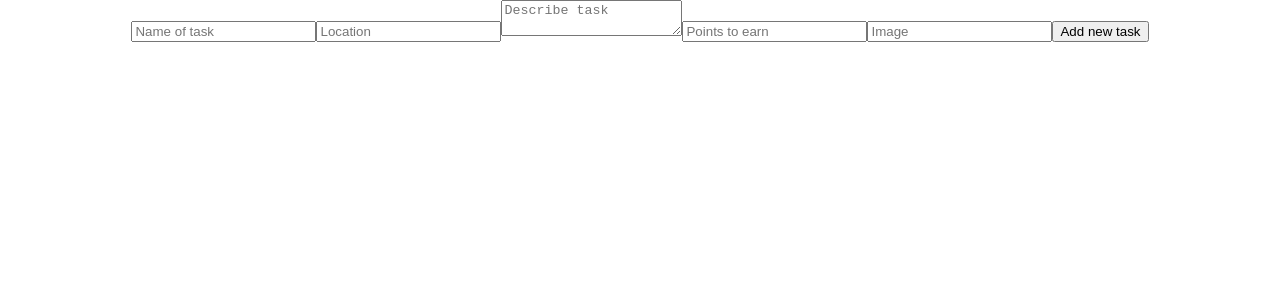
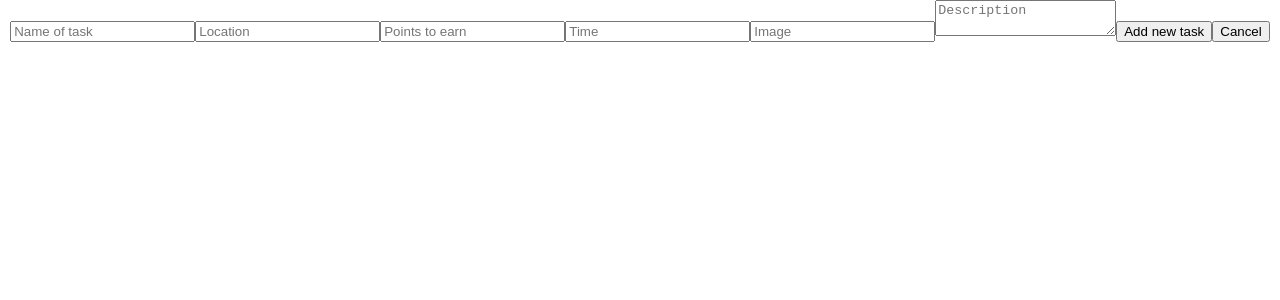
Before and after one commit to Hackbit/reactriot2019-lambdarioteers, a React (Create React App) app: page /task-form in a window 1280 px wide. Shown: the top 300 px of the page. Built offline with nearby package versions, Linux system fonts and the light colour scheme.

Commit message:
integrate changes from master

```diff
--- a/src/components/TaskForm.js
+++ b/src/components/TaskForm.js
@@ -3,7 +3,7 @@ import { Form, Field, withFormik } from "formik";
 import * as Yup from "yup";
 import { connect } from "react-redux";
 
-import { addTask } from "../actions/taskActions";
+import { addTask, updateTask, cancel } from "../actions/taskActions";
 
 const TaskForm = ({
   status,
@@ -11,18 +11,34 @@ const TaskForm = ({
   touched,
   isSubmitting,
   addTask,
-  history
+  history,
+  updateTask,
+  isUpdating,
+  cancel,
+  id
 }) => {
   useEffect(() => {
     if (status) {
-      const newTask = {
-        id: Date.now(),
-        ...status
-      };
-      addTask(newTask);
+      if (isUpdating) {
+        updateTask({
+          id,
+          ...status
+        });
+      } else {
+        const newTask = {
+          id: Date.now(),
+          ...status
+        };
+        addTask(newTask);
+      }
       history.push("/task-view");
     }
-  }, [status, addTask, history]);
+  }, [status, addTask, history, id, isUpdating, isSubmitting, updateTask]);
+
+  const cancelBtn = () => {
+    cancel();
+    history.goBack();
+  };
 
   return (
     <Form>
@@ -39,19 +55,23 @@ const TaskForm = ({
         placeholder="Location"
       />
       <Field
-        component="textarea"
-        name="description"
-        type="text"
-        placeholder="Describe task"
-      />
-      <Field
         component="input"
         name="pointsToEarn"
         type="number"
         placeholder="Points to earn"
       />
+      <Field component="input" name="time" type="text" placeholder="Time" />
       <Field component="input" name="img" type="text" placeholder="Image" />
-      <button disabled={isSubmitting}>Add new task</button>
+      <Field
+        component="textarea"
+        name="description"
+        type="text"
+        placeholder="Description"
+      />
+      <button type="submit" disabled={isSubmitting}>
+        {isUpdating ? "Updating" : "Add new task"}
+      </button>
+      <button onClick={cancelBtn}>Cancel</button>
     </Form>
   );
 };
@@ -71,7 +91,8 @@ const TaskFormWithFormik = withFormik({
     time: Yup.string(),
     locationInput: Yup.string(),
     pointsToEarn: Yup.number(),
-    img: Yup.string()
+    img: Yup.string(),
+    description: Yup.string()
   }),
   handleSubmit(values, { setStatus }) {
     setStatus(values);
@@ -80,5 +101,5 @@ const TaskFormWithFormik = withFormik({
 
 export default connect(
   null,
-  { addTask }
+  { addTask, updateTask, cancel }
 )(TaskFormWithFormik);
```
